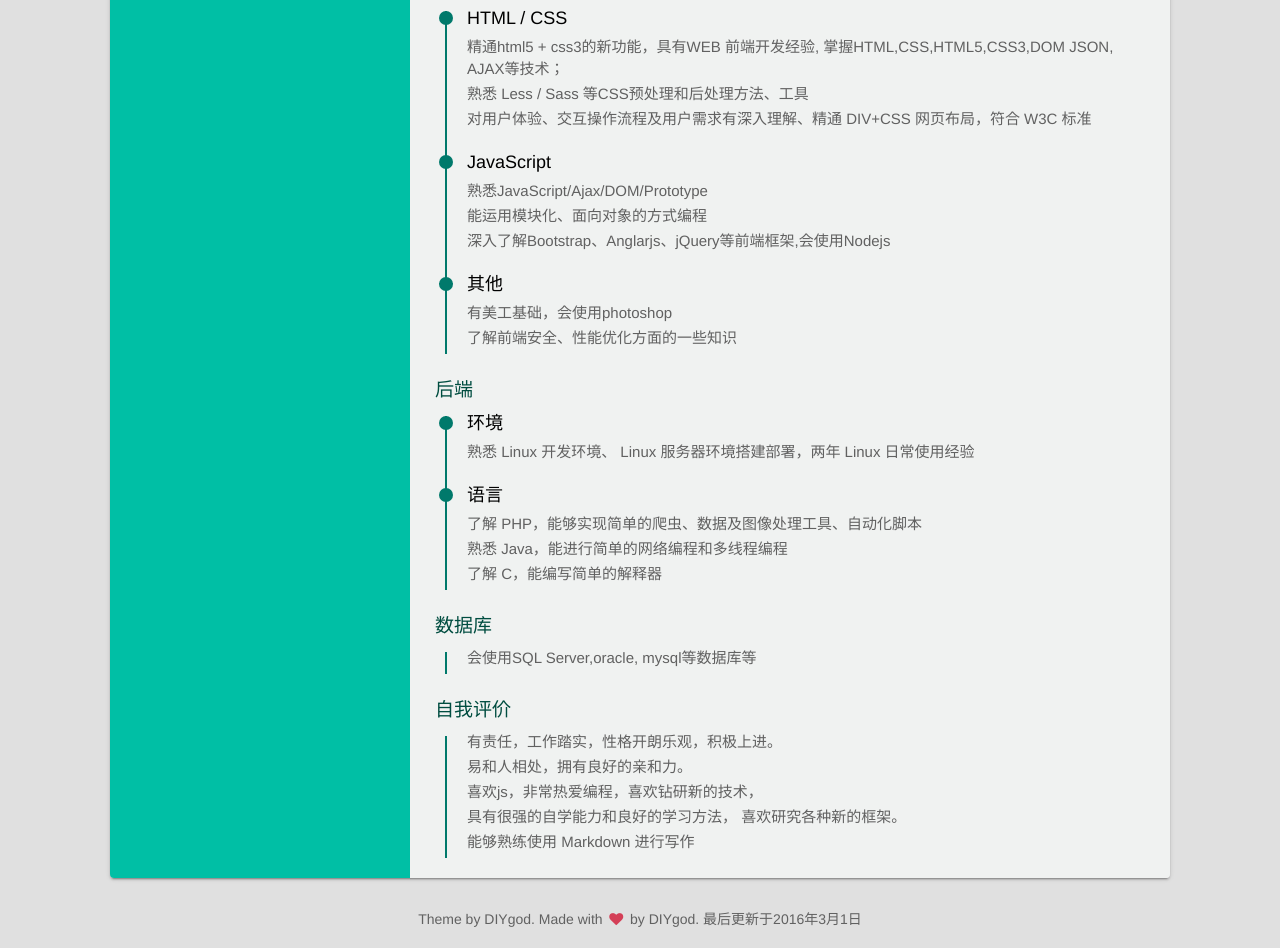
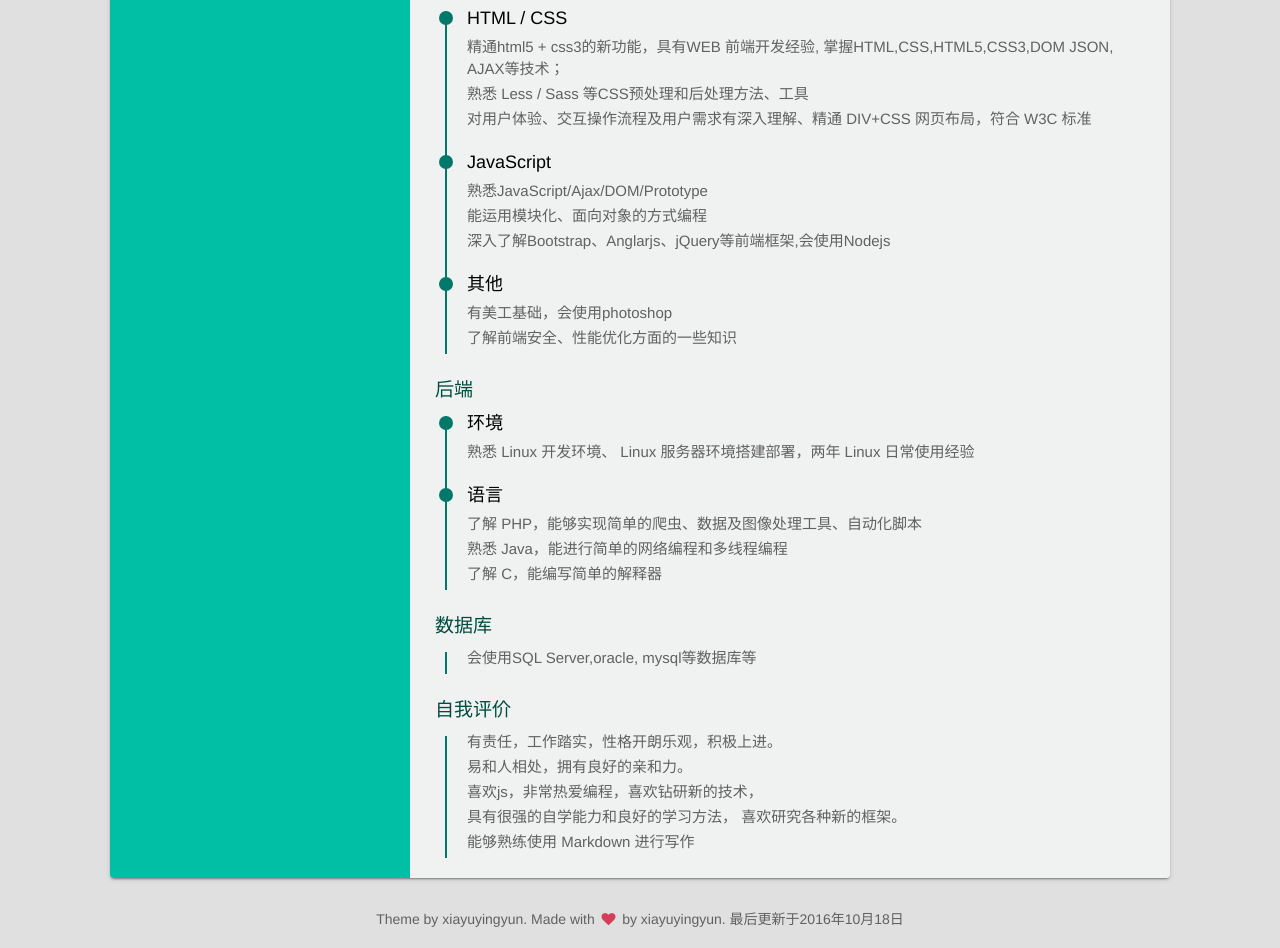
Before and after one commit to xiayuyingyun/xiayuyingyun.github.io, a website with bundled scripts: page index.html in a window 1280 px wide. Shown: the part 2512-3460 px from the top of the page. Built offline with nearby package versions, Linux system fonts and the light colour scheme.

Commit message:
Update index.html

```diff
--- a/index.html
+++ b/index.html
@@ -348,7 +348,7 @@
         </div>
     </div>
     <footer>
-        <p>Theme by <a href="https://github.com/DIYgod/Resume" target="_blank">DIYgod</a>. Made with <i class="icon-heart throb" style="color: #d43f57;"></i> by DIYgod. 最后更新于2016年3月1日</p>
+        <p>Theme by <a href="https://xiayuyingyun.github.io/" target="_blank">xiayuyingyun</a>. Made with <i class="icon-heart throb" style="color: #d43f57;"></i> by xiayuyingyun. 最后更新于2016年10月18日</p>
     </footer>
 </body>
 </html>
```
